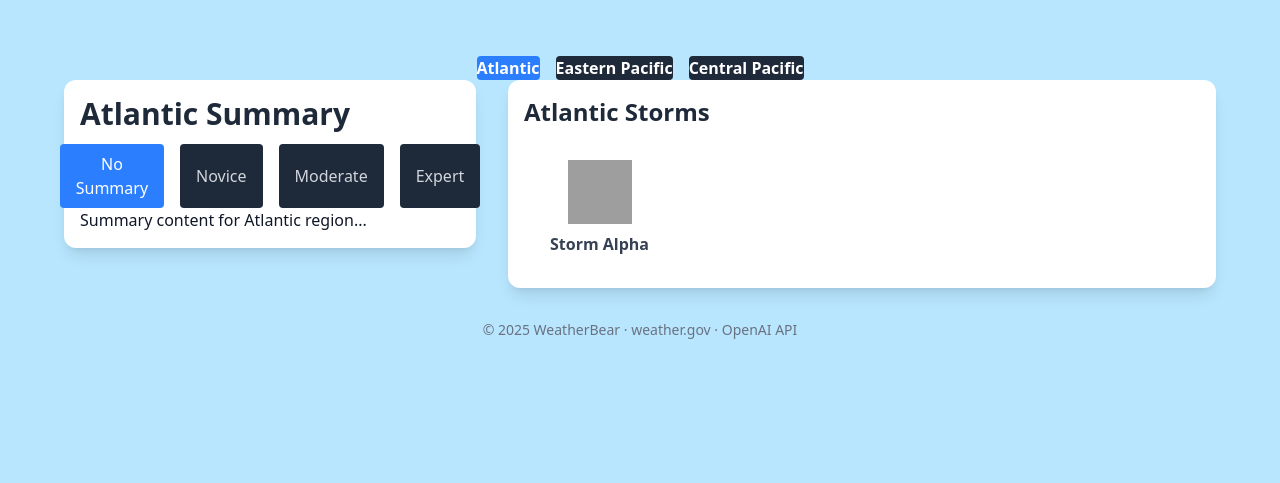
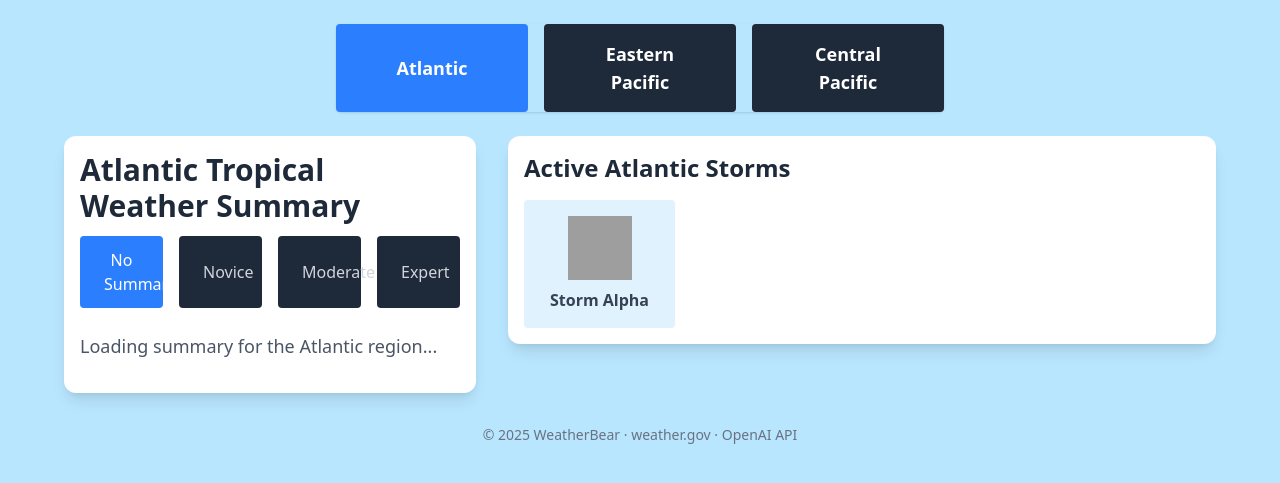
Before and after one commit to Cam-Gilbert/WeatherBear, a Flask app: page /tropics in a window 1280 px wide. Shown: the part 64-547 px from the top of the page. Run offline with Flask 3, Linux system fonts and the light colour scheme; grey boxes are pictures that could not be loaded.

Commit message:
Making progress. Currently summaries only show correctly for Atlantic regoin

```diff
--- a/app.py
+++ b/app.py
@@ -8,6 +8,7 @@ from backend.data_fetcher import Data_Fetcher, LocationError, ForecastError
 from backend.user import User, load_users, save_users, find_user_by_email
 from backend.summarizer import Summarizer
 from backend.main import main_loop
+from backend.tropics import load_summaries
 from backend.tropics import main_tropics_loop
 from datetime import datetime
 
@@ -361,6 +362,33 @@ def get_summary():
         "expertise": expertise
     })
 
+@app.route("/get-tropical-summary", methods=["POST"])
+def get_tropical_summary():
+    '''
+    Returns a summary for a given region and expertise level by looking up
+    a pre-generated JSON file at /mnt/data/tropics_data.json.
+    '''
+    data = request.get_json()
+    region = data.get("region")
+    expertise = data.get("expertise", "").lower()
+
+    if not region or not expertise:
+        return jsonify({"error": "Missing region or expertise"}), 400
+
+    try:
+        summaries = load_summaries()
+    except Exception as e:
+        return jsonify({"error {e}": "Error Loading Summaries"}), 400
+
+    for item in summaries:
+        if item["region"].lower() == region.lower() and item["knowledge_level"] == expertise:
+            return jsonify({
+                "summary": item["summary"],
+                "issued": item.get("issed")
+            })
+
+    return jsonify({"error": "No matching summary found"}), 404
+
 
 def determine_icon(link):
     '''
--- a/backend/data_fetcher.py
+++ b/backend/data_fetcher.py
@@ -213,7 +213,11 @@ class Data_Fetcher:
                 print(f"Unexpected error parsing tropical data: {e}")
 
             # Get items to iterate thru, this is like tropical weather outlook, public advisorys, summaries, etc...
-            items = data['rss']['channel']['item']
+            try:
+                items = data['rss']['channel']['item']
+            except Exception:
+                items = []
+
 
             storms = {}
 
--- /dev/null
+++ b/static/js/getTropicalSummary.js
@@ -0,0 +1,73 @@
+function fetchTropicalSummary(region, expertise) {
+  const regionMap = {
+    "atlantic": "Atlantic",
+    "central": "Central_Pacific",
+    "eastern": "Eastern_Pacific"
+  };
+
+  const jsonRegion = regionMap[region] || region;
+
+  const panelIdMap = {
+    "Atlantic": "atlantic",
+    "Central_Pacific": "central",
+    "Eastern_Pacific": "eastern"
+  };
+
+  const panelRegion = panelIdMap[jsonRegion];
+
+  console.log(`Fetching: ${jsonRegion} | Expertise: ${expertise}`);
+
+  fetch("/get-tropical-summary", {
+    method: "POST",
+    headers: {
+      "Content-Type": "application/json"
+    },
+    body: JSON.stringify({ region: jsonRegion, expertise })
+  })
+  .then(response => response.json())
+  .then(data => {
+    if (data.summary) {
+      const panel = document.querySelector(`#summary-${panelRegion}`);
+      if (!panel) {
+        console.warn(`Could not find summary panel for: #summary-${panelRegion}`);
+        return;
+      }
+      const summaryPara = panel.querySelector("p");
+      if (!summaryPara) {
+        console.warn(`No <p> tag found inside panel #summary-${panelRegion}`);
+        return;
+      }
+      summaryPara.textContent = data.summary;
+    } else {
+      console.warn("No summary found:", data.error);
+    }
+  })
+  .catch(error => console.error("Error fetching summary:", error));
+}
+
+
+
+document.addEventListener("DOMContentLoaded", () => {
+  // Auto-fetch default summaries for each region
+  fetchTropicalSummary("atlantic", "no_summary");
+  fetchTropicalSummary("eastern", "no_summary");
+  fetchTropicalSummary("central", "no_summary");
+
+  // Hook up all expertise tab groups
+  const allExpertiseGroups = document.querySelectorAll('[id^="expertise-tabs"]');
+
+  allExpertiseGroups.forEach(group => {
+    const region = group.id.replace("expertise-tabs-", "").toLowerCase();
+
+    group.querySelectorAll("button").forEach(button => {
+      button.addEventListener("click", () => {
+        let expertiseText = button.textContent.trim().toLowerCase().replace(" ", "_");
+        if (expertiseText === "novice") {
+        expertiseText = "none";
+        }
+        const expertise = expertiseText;
+        fetchTropicalSummary(region, expertise);
+      });
+    });
+  });
+});
--- a/templates/tropics.html
+++ b/templates/tropics.html
@@ -1,6 +1,6 @@
 {% extends "base.html" %}
 {% block content %}
-<div class="w-full mx-auto mt-10 px-12">
+<div class="w-full mx-auto mt-2 px-12">
 
   <!-- Region toggle buttons centered above both panels -->
   <div class="mb-6 flex justify-center">
@@ -17,6 +17,8 @@
         aria-selected="true"
         type="button"
         class="summary-level-btn
+               flex-1
+               sm:flex-none sm:w-[12rem]
                px-6 py-3           /* base padding */
                sm:px-8 sm:py-4     /* larger on sm+ */
                text-base sm:text-lg
@@ -36,6 +38,8 @@
         aria-selected="false"
         type="button"
         class="summary-level-btn
+                flex-1
+                sm:flex-none sm:w-[12rem]
                 px-6 py-3 sm:px-8 sm:py-4
                 text-base sm:text-lg
                 font-bold
@@ -54,6 +58,8 @@
         aria-selected="false"
         type="button"
         class="summary-level-btn
+                flex-1
+                sm:flex-none sm:w-[12rem]
                 px-6 py-3 sm:px-8 sm:py-4
                 text-base sm:text-lg
                 font-bold
@@ -68,58 +74,58 @@
   </div>
 
   <!-- Two-column grid below the buttons -->
-  <div class="grid grid-cols-1 md:grid-cols-24 gap-8">
+  <div class="grid grid-cols-1 xl:grid-cols-24 gap-8">
 
     <!-- Left Panel: Summary for each region -->
     <div class="md:col-span-9">
 
       <!-- Atlantic summary -->
       <div id="summary-atlantic" class="bg-white rounded-xl shadow-lg p-4">
-        <h2 class="text-3xl font-bold text-gray-800 mb-3">Atlantic Summary</h2>
+        <h2 class="text-3xl font-bold text-gray-800 mb-3">Atlantic Tropical Weather Summary</h2>
 
         <!-- Summary level buttons WITHOUT label, centered and spaced -->
         <div class="mb-6 flex justify-center">
-          <div class="inline-flex rounded-md shadow-sm space-x-4" role="group" aria-label="Summary level" id="expertise-tabs-atlantic">
-            <button type="button" class="summary-level-btn px-4 py-2 text-xs sm:px-6 sm:py-3 sm:text-base rounded bg-blue-500 text-white hover:bg-blue-600" aria-pressed="true">No Summary</button>
-            <button type="button" class="summary-level-btn px-4 py-2 text-xs sm:px-6 sm:py-3 sm:text-base rounded bg-gray-800 text-gray-300 hover:bg-gray-600" aria-pressed="false">Novice</button>
-            <button type="button" class="summary-level-btn px-4 py-2 text-xs sm:px-6 sm:py-3 sm:text-base rounded bg-gray-800 text-gray-300 hover:bg-gray-600" aria-pressed="false">Moderate</button>
-            <button type="button" class="summary-level-btn px-4 py-2 text-xs sm:px-6 sm:py-3 sm:text-base rounded bg-gray-800 text-gray-300 hover:bg-gray-600" aria-pressed="false">Expert</button>
+          <div class="flex justify-center gap-4 w-full" role="group" aria-label="Summary level" id="expertise-tabs-Atlantic">
+            <button type="button" class="summary-level-btn flex-1 min-w-0 px-4 py-2 text-xs sm:px-6 sm:py-3 sm:text-base rounded bg-blue-500 text-white hover:bg-blue-600" aria-pressed="true">No Summary</button>
+            <button type="button" class="summary-level-btn flex-1 min-w-0 px-4 py-2 text-xs sm:px-6 sm:py-3 sm:text-base rounded bg-gray-800 text-gray-300 hover:bg-gray-600" aria-pressed="false">Novice</button>
+            <button type="button" class="summary-level-btn flex-1 min-w-0 px-4 py-2 text-xs sm:px-6 sm:py-3 sm:text-base rounded bg-gray-800 text-gray-300 hover:bg-gray-600" aria-pressed="false">Moderate</button>
+            <button type="button" class="summary-level-btn flex-1 min-w-0 px-4 py-2 text-xs sm:px-6 sm:py-3 sm:text-base rounded bg-gray-800 text-gray-300 hover:bg-gray-600" aria-pressed="false">Expert</button>
           </div>
         </div>
 
-        <p>Summary content for Atlantic region...</p>
+        <p class="mb-4 text-lg text-gray-600 whitespace-pre-line leading-relaxed">Loading summary for the Atlantic region...</p>
       </div>
 
       <!-- Central Pacific summary (hidden initially) -->
       <div id="summary-central" class="bg-white rounded-xl shadow-lg p-4 hidden">
-        <h2 class="text-3xl font-bold text-gray-800 mb-3">Central Pacific Summary</h2>
+        <h2 class="text-3xl font-bold text-gray-800 mb-3">Central Pacific Tropical Weather Summary</h2>
 
         <div class="mb-6 flex justify-center">
-          <div class="inline-flex rounded-md shadow-sm space-x-4" role="group" aria-label="Summary level" id="expertise-tabs-central">
-            <button type="button" class="summary-level-btn px-4 py-2 text-xs sm:px-6 sm:py-3 sm:text-base rounded bg-blue-500 text-white hover:bg-blue-600" aria-pressed="true">No Summary</button>
-            <button type="button" class="summary-level-btn px-4 py-2 text-xs sm:px-6 sm:py-3 sm:text-base rounded bg-gray-800 text-gray-300 hover:bg-gray-600" aria-pressed="false">Novice</button>
-            <button type="button" class="summary-level-btn px-4 py-2 text-xs sm:px-6 sm:py-3 sm:text-base rounded bg-gray-800 text-gray-300 hover:bg-gray-600" aria-pressed="false">Moderate</button>
-            <button type="button" class="summary-level-btn px-4 py-2 text-xs sm:px-6 sm:py-3 sm:text-base rounded bg-gray-800 text-gray-300 hover:bg-gray-600" aria-pressed="false">Expert</button>
+          <div class="flex justify-center gap-4 w-full" role="group" aria-label="Summary level" id="expertise-tabs-Central_Pacific">
+            <button type="button" class="summary-level-btn flex-1 min-w-0 px-4 py-2 text-xs sm:px-6 sm:py-3 sm:text-base rounded bg-blue-500 text-white hover:bg-blue-600" aria-pressed="true">No Summary</button>
+            <button type="button" class="summary-level-btn flex-1 min-w-0 px-4 py-2 text-xs sm:px-6 sm:py-3 sm:text-base rounded bg-gray-800 text-gray-300 hover:bg-gray-600" aria-pressed="false">Novice</button>
+            <button type="button" class="summary-level-btn flex-1 min-w-0 px-4 py-2 text-xs sm:px-6 sm:py-3 sm:text-base rounded bg-gray-800 text-gray-300 hover:bg-gray-600" aria-pressed="false">Moderate</button>
+            <button type="button" class="summary-level-btn flex-1 min-w-0 px-4 py-2 text-xs sm:px-6 sm:py-3 sm:text-base rounded bg-gray-800 text-gray-300 hover:bg-gray-600" aria-pressed="false">Expert</button>
           </div>
         </div>
 
-        <p>Summary content for Central Pacific region...</p>
+        <p class="mb-4 text-lg text-gray-600 whitespace-pre-line leading-relaxed">Loading summary for the Central Pacific region...</p>
       </div>
 
       <!-- Eastern Pacific summary (hidden initially) -->
       <div id="summary-eastern" class="bg-white rounded-xl shadow-lg p-4 hidden">
-        <h2 class="text-3xl font-bold text-gray-800 mb-3">Eastern Pacific Summary</h2>
+        <h2 class="text-3xl font-bold text-gray-800 mb-3">Eastern Pacific Tropical Weather Summary</h2>
 
         <div class="mb-6 flex justify-center">
-          <div class="inline-flex rounded-md shadow-sm space-x-4" role="group" aria-label="Summary level" id="expertise-tabs-eastern">
-            <button type="button" class="summary-level-btn px-4 py-2 text-xs sm:px-6 sm:py-3 sm:text-base rounded bg-blue-500 text-white hover:bg-blue-600" aria-pressed="true">No Summary</button>
-            <button type="button" class="summary-level-btn px-4 py-2 text-xs sm:px-6 sm:py-3 sm:text-base rounded bg-gray-800 text-gray-300 hover:bg-gray-600" aria-pressed="false">Novice</button>
-            <button type="button" class="summary-level-btn px-4 py-2 text-xs sm:px-6 sm:py-3 sm:text-base rounded bg-gray-800 text-gray-300 hover:bg-gray-600" aria-pressed="false">Moderate</button>
-            <button type="button" class="summary-level-btn px-4 py-2 text-xs sm:px-6 sm:py-3 sm:text-base rounded bg-gray-800 text-gray-300 hover:bg-gray-600" aria-pressed="false">Expert</button>
+          <div class="flex justify-center gap-4 w-full" role="group" aria-label="Summary level" id="expertise-tabs-Eastern_Pacific">
+            <button type="button" class="summary-level-btn flex-1 min-w-0 px-4 py-2 text-xs sm:px-6 sm:py-3 sm:text-base rounded bg-blue-500 text-white hover:bg-blue-600" aria-pressed="true">No Summary</button>
+            <button type="button" class="summary-level-btn flex-1 min-w-0 px-4 py-2 text-xs sm:px-6 sm:py-3 sm:text-base rounded bg-gray-800 text-gray-300 hover:bg-gray-600" aria-pressed="false">Novice</button>
+            <button type="button" class="summary-level-btn flex-1 min-w-0 px-4 py-2 text-xs sm:px-6 sm:py-3 sm:text-base rounded bg-gray-800 text-gray-300 hover:bg-gray-600" aria-pressed="false">Moderate</button>
+            <button type="button" class="summary-level-btn flex-1 min-w-0 px-4 py-2 text-xs sm:px-6 sm:py-3 sm:text-base rounded bg-gray-800 text-gray-300 hover:bg-gray-600" aria-pressed="false">Expert</button>
           </div>
         </div>
 
-        <p>Summary content for Eastern Pacific region...</p>
+        <p class="mb-4 text-lg text-gray-600 whitespace-pre-line leading-relaxed">Loading summary for the Eastern Pacific region...</p>
       </div>
 
     </div>
@@ -129,7 +135,7 @@
 
       <!-- Atlantic storms -->
       <div id="storms-atlantic" class="bg-white rounded-xl shadow-lg p-4">
-        <h2 class="text-2xl font-bold text-gray-800 mb-4">Atlantic Storms</h2>
+        <h2 class="text-2xl font-bold text-gray-800 mb-4">Active Atlantic Storms</h2>
         <div class="grid grid-cols-2 sm:grid-cols-3 md:grid-cols-4 gap-6">
           <!-- example storm -->
           <div class="storm-icon-card flex flex-col items-center cursor-pointer hover:shadow-lg transition-shadow rounded p-4 bg-sky-100">
@@ -142,7 +148,7 @@
 
       <!-- Central Pacific storms (hidden) -->
       <div id="storms-central" class="bg-white rounded-xl shadow-lg p-4 hidden">
-        <h2 class="text-2xl font-bold text-gray-800 mb-4">Central Pacific Storms</h2>
+        <h2 class="text-2xl font-bold text-gray-800 mb-4">Active Central Pacific Storms</h2>
         <div class="grid grid-cols-2 sm:grid-cols-3 md:grid-cols-4 gap-6">
           <!-- example storm -->
           <div class="storm-icon-card flex flex-col items-center cursor-pointer hover:shadow-lg transition-shadow rounded p-4 bg-sky-100">
@@ -154,7 +160,7 @@
 
       <!-- Eastern Pacific storms (hidden) -->
       <div id="storms-eastern" class="bg-white rounded-xl shadow-lg p-4 hidden">
-        <h2 class="text-2xl font-bold text-gray-800 mb-4">Eastern Pacific Storms</h2>
+        <h2 class="text-2xl font-bold text-gray-800 mb-4">Active Eastern Pacific Storms</h2>
         <div class="grid grid-cols-2 sm:grid-cols-3 md:grid-cols-4 gap-6">
           <!-- example storm -->
           <div class="storm-icon-card flex flex-col items-center cursor-pointer hover:shadow-lg transition-shadow rounded p-4 bg-sky-100">
@@ -244,11 +250,15 @@
         button.classList.remove('bg-gray-800', 'text-gray-300', 'hover:bg-gray-600');
         button.setAttribute('aria-pressed', 'true');
 
-        console.log("Summary level selected:", button.textContent.trim());
-        // TODO: Add dynamic summary update logic here
+        const region = tabGroup.id.replace("expertise-tabs-", "").toLowerCase();
+        const expertise = button.textContent.trim().toLowerCase().replace(" ", "_");
+        fetchTropicalSummary(region, expertise);
       });
     });
   });
 </script>
 
+<script src="{{ url_for('static', filename='js/getTropicalSummary.js') }}"></script>
+
+
 {% endblock %}
```
Also changed, not shown: static/css/tailwind.css. Lines whose indentation alone changed are shown as unchanged.
